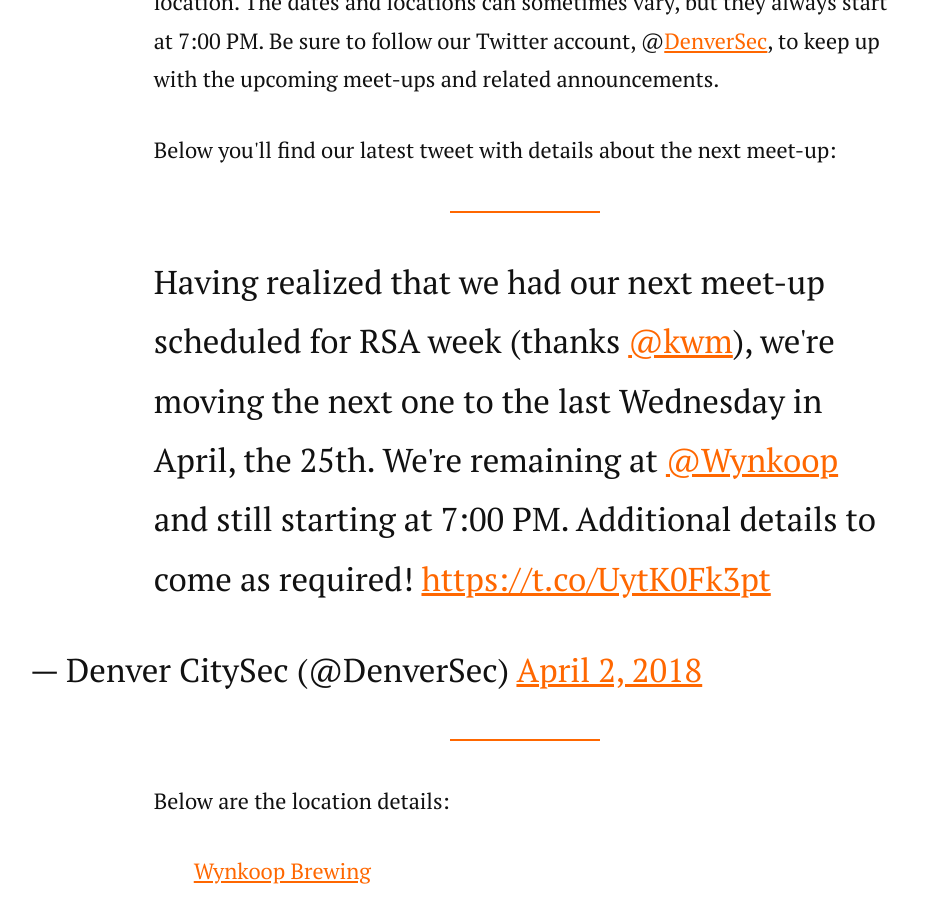
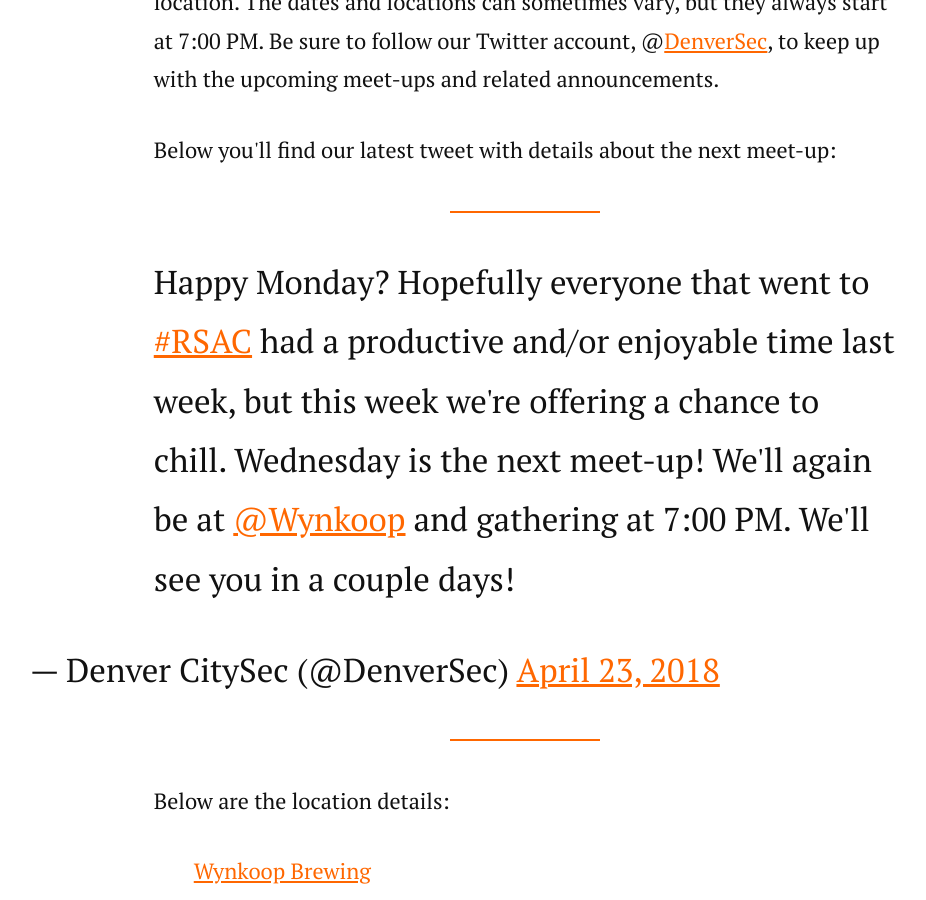
Before and after one commit to denversec/denversec.github.io, a Jekyll site: the page built from index.html, in a window 1280 px wide and 900 px high, scrolled down 852 px. Shown: the whole window, without its empty margins (115-1041 px from the left). Built offline with Jekyll 4.4.1, drawn with Linux system fonts in a browser that asks for light colours; nearby versions of some CDN libraries; comment, search, counter and statistics services are not loaded.

Commit message:
Update with latest tweet

```diff
--- a/index.html
+++ b/index.html
@@ -12,7 +12,7 @@
 	<p>We usually meet on the third Wednesday of each month at a downtown location. The dates and locations can sometimes vary, but they always start at 7:00 PM. Be sure to follow our Twitter account, @<a href="https://twitter.com/DenverSec" target="_blank">DenverSec</a>, to keep up with the upcoming meet-ups and related announcements.</p>
   <p>Below you'll find our latest tweet with details about the next meet-up:</p>
   <p>
-    <blockquote class="twitter-tweet" data-lang="en"><p lang="en" dir="ltr">Having realized that we had our next meet-up scheduled for RSA week (thanks <a href="https://twitter.com/kwm?ref_src=twsrc%5Etfw">@kwm</a>), we&#39;re moving the next one to the last Wednesday in April, the 25th. We&#39;re remaining at <a href="https://twitter.com/Wynkoop?ref_src=twsrc%5Etfw">@Wynkoop</a> and still starting at 7:00 PM. Additional details to come as required! <a href="https://t.co/UytK0Fk3pt">https://t.co/UytK0Fk3pt</a></p>&mdash; Denver CitySec (@DenverSec) <a href="https://twitter.com/DenverSec/status/980930982357303296?ref_src=twsrc%5Etfw">April 2, 2018</a></blockquote>
+    <blockquote class="twitter-tweet" data-lang="en"><p lang="en" dir="ltr">Happy Monday? Hopefully everyone that went to <a href="https://twitter.com/hashtag/RSAC?src=hash&amp;ref_src=twsrc%5Etfw">#RSAC</a> had a productive and/or enjoyable time last week, but this week we&#39;re offering a chance to chill. Wednesday is the next meet-up! We&#39;ll again be at <a href="https://twitter.com/Wynkoop?ref_src=twsrc%5Etfw">@Wynkoop</a> and gathering at 7:00 PM. We&#39;ll see you in a couple days!</p>&mdash; Denver CitySec (@DenverSec) <a href="https://twitter.com/DenverSec/status/988446905976868865?ref_src=twsrc%5Etfw">April 23, 2018</a></blockquote>
     <script async src="https://platform.twitter.com/widgets.js" charset="utf-8"></script>
   </p>
   <p>Below are the location details:</p>
```
